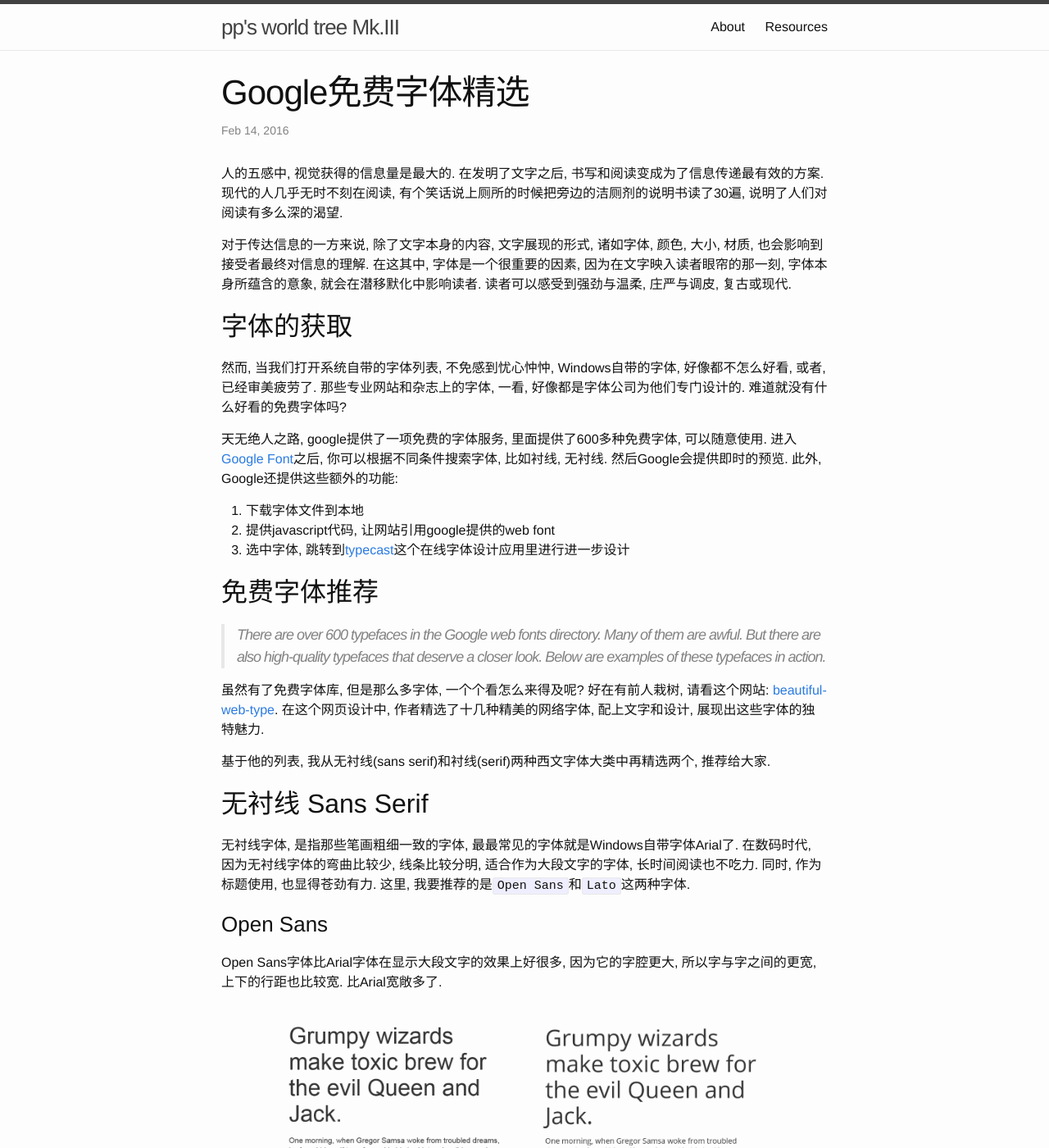
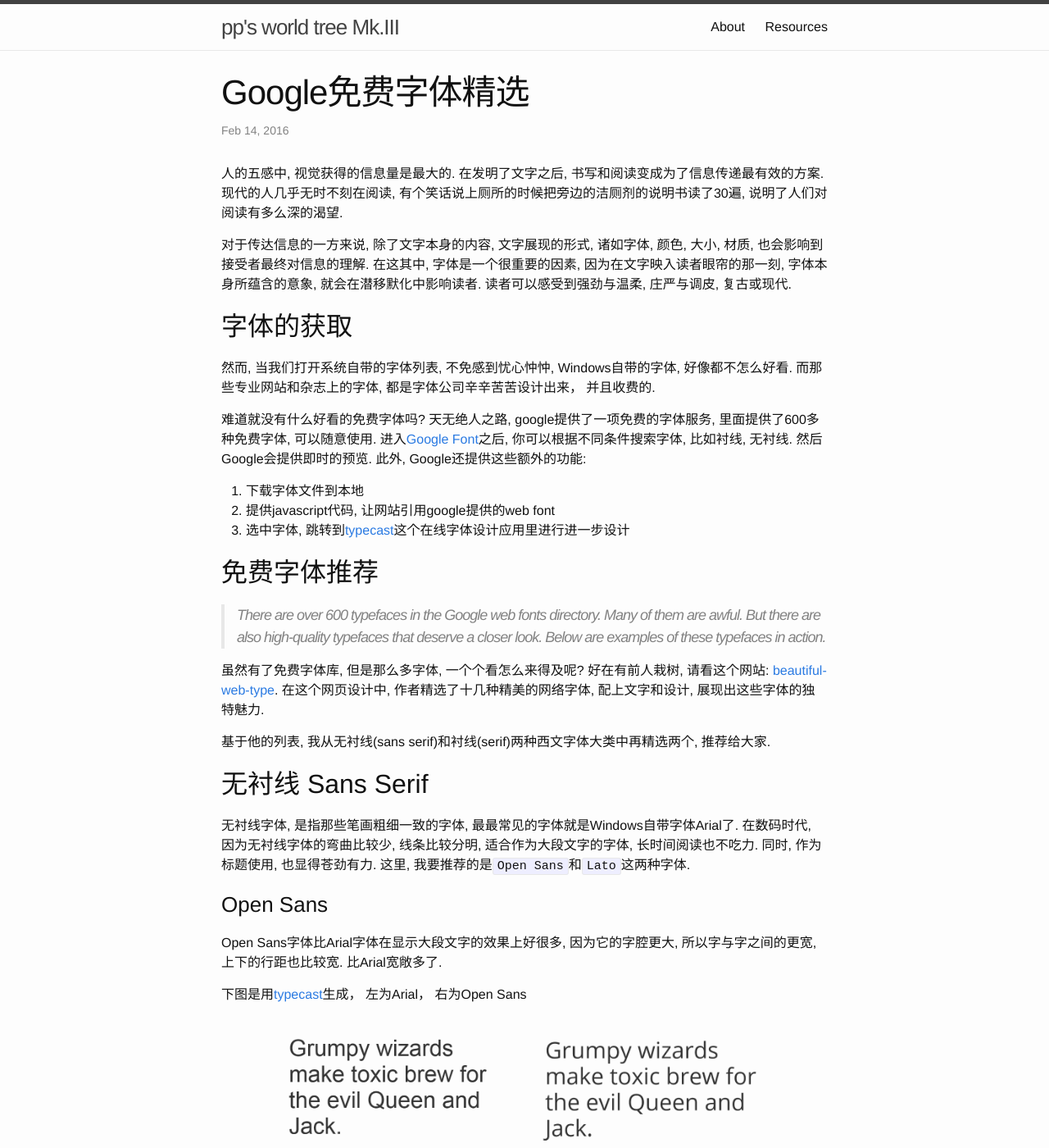
Before and after one commit to pp2moonbird/pp2moonbird.github.io, a Jekyll site: the page built from _posts/2016-02-15-Best-Google-Web-Font-Collection.markdown, in a window 1280 px wide and 1400 px high. Shown: the whole window at 82% size. Built offline with Jekyll 4.4.1, drawn with Linux system fonts in a browser that asks for light colours; comment, search, counter and statistics services are not loaded; some of the changed text lies outside the part shown.

Commit message:
add pic description

```diff
--- a/_posts/2016-02-15-Best-Google-Web-Font-Collection.markdown
+++ b/_posts/2016-02-15-Best-Google-Web-Font-Collection.markdown
@@ -11,9 +11,9 @@
 对于传达信息的一方来说, 除了文字本身的内容, 文字展现的形式, 诸如字体, 颜色, 大小, 材质, 也会影响到接受者最终对信息的理解. 在这其中, 字体是一个很重要的因素, 因为在文字映入读者眼帘的那一刻, 字体本身所蕴含的意象, 就会在潜移默化中影响读者. 读者可以感受到强劲与温柔, 庄严与调皮, 复古或现代.
 
 ## 字体的获取 ##
-然而, 当我们打开系统自带的字体列表, 不免感到忧心忡忡, Windows自带的字体, 好像都不怎么好看, 或者, 已经审美疲劳了. 那些专业网站和杂志上的字体, 一看, 好像都是字体公司为他们专门设计的. 难道就没有什么好看的免费字体吗?
+然而, 当我们打开系统自带的字体列表, 不免感到忧心忡忡, Windows自带的字体, 好像都不怎么好看. 而那些专业网站和杂志上的字体, 都是字体公司辛辛苦苦设计出来， 并且收费的.
 
-天无绝人之路, google提供了一项免费的字体服务, 里面提供了600多种免费字体, 可以随意使用. 进入[Google Font](https://www.google.com/fonts)之后, 你可以根据不同条件搜索字体, 比如衬线, 无衬线. 然后Google会提供即时的预览. 此外, Google还提供这些额外的功能:
+难道就没有什么好看的免费字体吗? 天无绝人之路, google提供了一项免费的字体服务, 里面提供了600多种免费字体, 可以随意使用. 进入[Google Font](https://www.google.com/fonts)之后, 你可以根据不同条件搜索字体, 比如衬线, 无衬线. 然后Google会提供即时的预览. 此外, Google还提供这些额外的功能:
 
 1. 下载字体文件到本地
 2. 提供javascript代码, 让网站引用google提供的web font
@@ -32,11 +32,15 @@
 ### Open Sans ###
 Open Sans字体比Arial字体在显示大段文字的效果上好很多, 因为它的字腔更大, 所以字与字之间的更宽, 上下的行距也比较宽. 比Arial宽敞多了.
 
+下图是用[typecast](www.typecast.com)生成， 左为Arial， 右为Open Sans
+
 ![Arial vs Open Sans]({{ site.url }}/image/arial-vs-opensans.png)
 
 ### Lato ###
 
 Lato也是一款无衬线字体, 它提供了非常丰富的字重的选择, 从细如发丝到非常粗重. 感觉很适合做各种标题
+
+左为Lato-Regular， 右为Open Sans
 
 ![Lato vs Open Sans]({{ site.url }}/image/lato-vs-opensans.png)
 
@@ -49,6 +53,8 @@
 
 Merriweather更粗, 设计师还提供了Ultra Black字重, 作为标题显示显得非常掷地有声.
 
+左为Merriweather， 右为Cardo
+
 ![Merriweather vs Cardo]({{ site.url }}/image/merriweather-vs-cardo.png)
 
 ## 总结 ##
```
